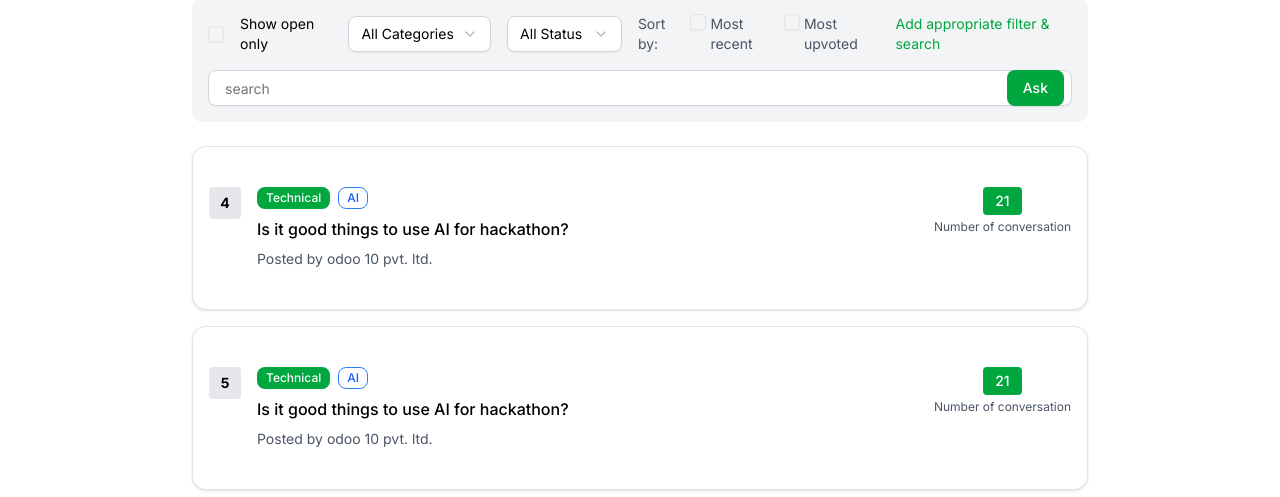
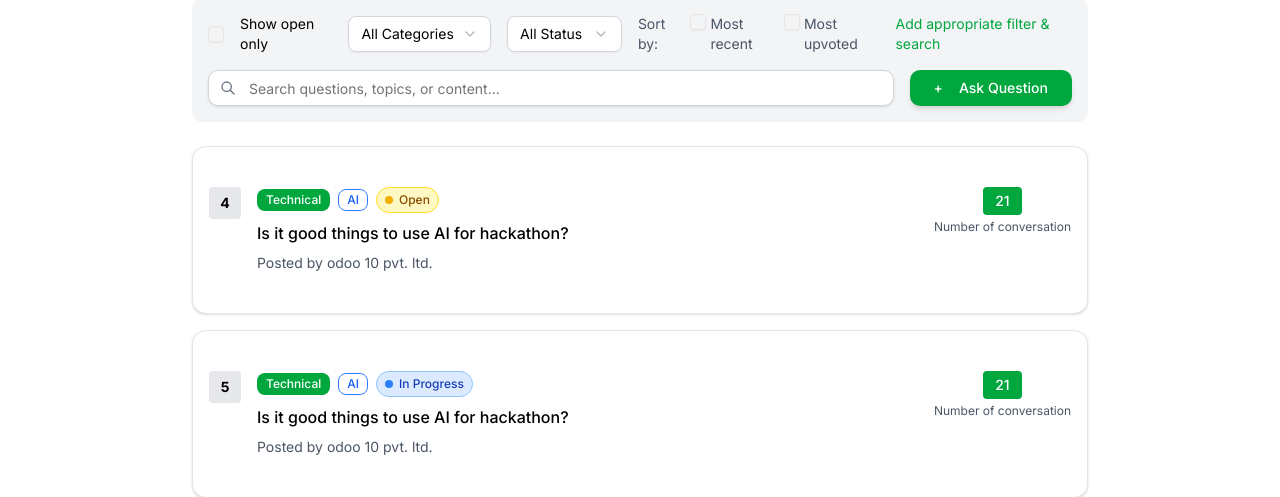
Before and after one commit to sombit-k/quickdesk, a Next.js app: page /home in a window 1280 px wide. Shown: the part 246-743 px from the top of the page. Built offline with nearby package versions, Linux system fonts and the light colour scheme; no server answers.

Commit message:
Add ticket status handling and improve search bar UI in HomePage component

```diff
--- a/app/(user)/home/page.jsx
+++ b/app/(user)/home/page.jsx
@@ -16,6 +16,7 @@ const dummyQuestions = [
     replies: 21,
     category: "Technical",
     status: "AI",
+    ticketStatus: "Open",
     rating: 4
   },
   {
@@ -25,6 +26,7 @@ const dummyQuestions = [
     replies: 21,
     category: "Technical",
     status: "AI",
+    ticketStatus: "In Progress",
     rating: 5
   },
   {
@@ -34,6 +36,7 @@ const dummyQuestions = [
     replies: 21,
     category: "Technical",
     status: "AI",
+    ticketStatus: "Resolved",
     rating: 3
   }
 ];
@@ -44,6 +47,47 @@ const HomePage = () => {
   const [selectedStatus, setSelectedStatus] = useState("all");
   const [sortBy, setSortBy] = useState("recent");
   const [currentPage, setCurrentPage] = useState(1);
+
+  // Helper function to get status styling
+  const getStatusStyle = (ticketStatus) => {
+    switch (ticketStatus.toLowerCase()) {
+      case 'open':
+        return {
+          bgColor: 'bg-yellow-100',
+          textColor: 'text-yellow-800',
+          borderColor: 'border-yellow-300',
+          dotColor: 'bg-yellow-500'
+        };
+      case 'in progress':
+        return {
+          bgColor: 'bg-blue-100',
+          textColor: 'text-blue-800',
+          borderColor: 'border-blue-300',
+          dotColor: 'bg-blue-500'
+        };
+      case 'resolved':
+        return {
+          bgColor: 'bg-green-100',
+          textColor: 'text-green-800',
+          borderColor: 'border-green-300',
+          dotColor: 'bg-green-500'
+        };
+      case 'closed':
+        return {
+          bgColor: 'bg-gray-100',
+          textColor: 'text-gray-800',
+          borderColor: 'border-gray-300',
+          dotColor: 'bg-gray-500'
+        };
+      default:
+        return {
+          bgColor: 'bg-gray-100',
+          textColor: 'text-gray-800',
+          borderColor: 'border-gray-300',
+          dotColor: 'bg-gray-500'
+        };
+    }
+  };
 
   return (
     <div className="min-h-screen bg-white p-6 mt-40">
@@ -109,18 +153,24 @@ const HomePage = () => {
             </div>
           </div>
 
+          {/* Search Bar and Ask Button */}
+          <div className="flex items-center gap-4">
             {/* Search Bar */}
-          <div className="relative">
+            <div className="relative flex-1">
               <Input
                 type="text"
-              placeholder="search"
+                placeholder="Search questions, topics, or content..."
                 value={searchQuery}
                 onChange={(e) => setSearchQuery(e.target.value)}
-              className="w-full bg-white border-gray-300 text-black pl-4 pr-12"
+                className="w-full bg-white border-gray-300 text-black pl-10 pr-4 py-3 rounded-lg shadow-sm focus:ring-2 focus:ring-blue-200 focus:border-blue-500"
               />
-            <IconSearch className="absolute right-3 top-1/2 transform -translate-y-1/2 h-4 w-4 text-gray-600" />
-            <Button className="absolute right-2 top-1/2 transform -translate-y-1/2 bg-green-600 hover:bg-green-700 text-white px-4 py-1 text-sm">
-              Ask
+              <IconSearch className="absolute left-3 top-1/2 transform -translate-y-1/2 h-4 w-4 text-gray-500" />
+            </div>
+
+            {/* Ask Button */}
+            <Button className="bg-green-600 hover:bg-green-700 text-white px-6 py-3 rounded-lg shadow-md hover:shadow-lg transition-all duration-200 whitespace-nowrap font-medium">
+              <span className="mr-2">+</span>
+              Ask Question
             </Button>
           </div>
         </div>
@@ -147,6 +197,11 @@ const HomePage = () => {
                       <Badge variant="outline" className="border-blue-500 text-blue-600">
                         {question.status}
                       </Badge>
+                      {/* Ticket Status */}
+                      <div className={`flex items-center gap-1.5 px-2 py-1 rounded-full border ${getStatusStyle(question.ticketStatus).bgColor} ${getStatusStyle(question.ticketStatus).textColor} ${getStatusStyle(question.ticketStatus).borderColor}`}>
+                        <div className={`w-2 h-2 rounded-full ${getStatusStyle(question.ticketStatus).dotColor}`}></div>
+                        <span className="text-xs font-medium">{question.ticketStatus}</span>
+                      </div>
                     </div>
 
                     <h3 className="text-black font-medium mb-2">
```
Also changed, not shown: components/home/filter-section.jsx (added), components/home/home-header.jsx (added), components/home/home-layout.jsx (added), components/home/index.js (added), components/home/pagination.jsx (added), components/home/question-card.jsx (added), components/home/search-bar.jsx (added). Lines whose indentation alone changed are shown as unchanged.
